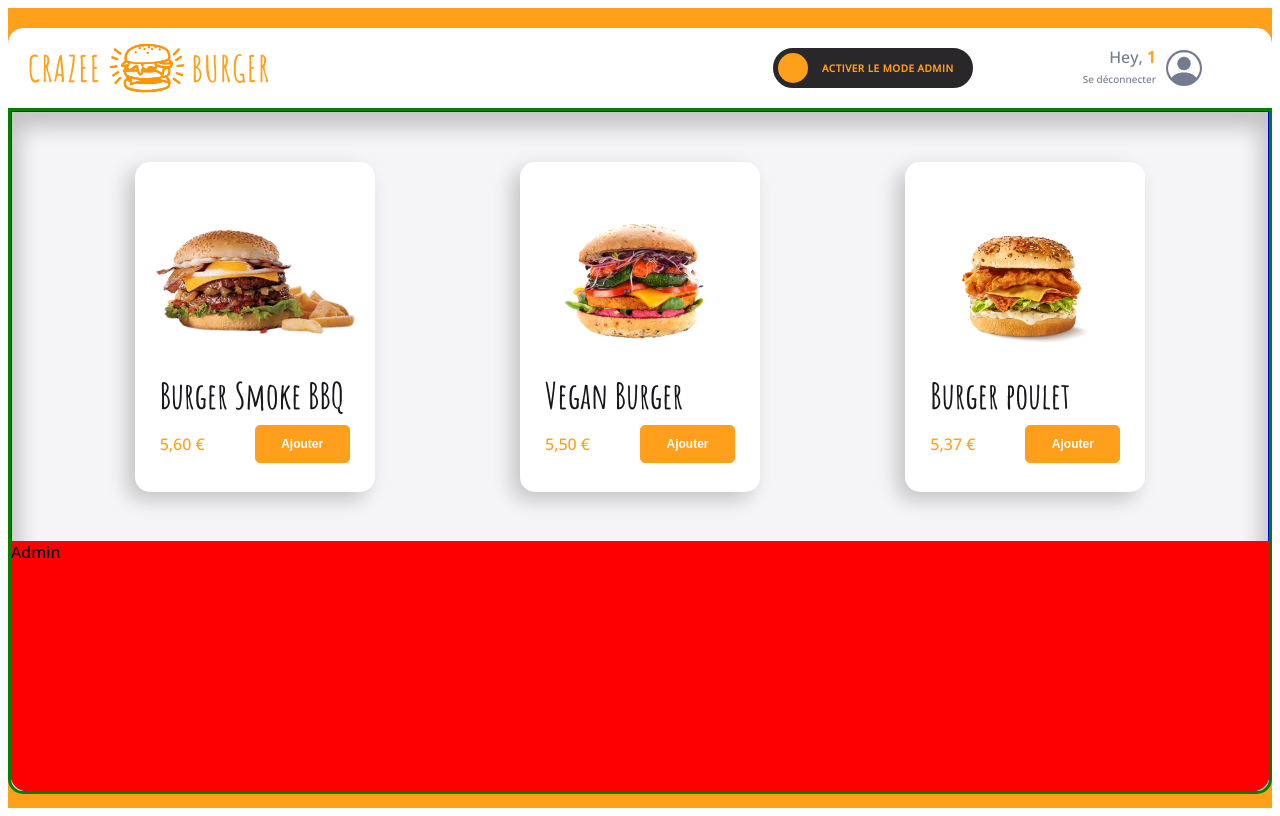
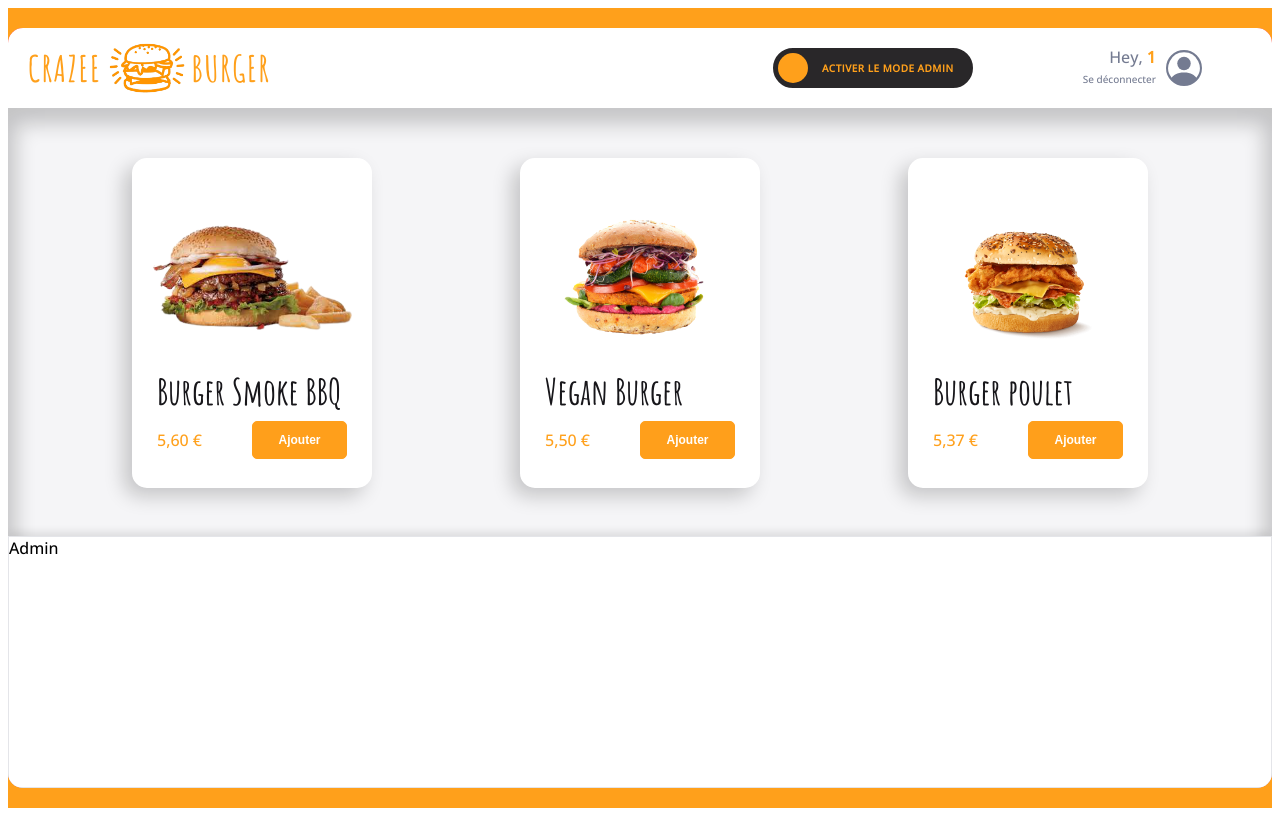
Before and after one commit to kailam-ada/crazee-burger2, a React (Vite) app: page /order/1 in a window 1280 px wide. Built offline with nearby package versions, Linux system fonts and the light colour scheme; grey boxes are pictures that could not be loaded.

Commit message:
💄 F07: MAIN > Add Admin with style

```diff
--- /dev/null
+++ b/src/components/pages/order/Main/Admin/Admin.jsx
@@ -0,0 +1,17 @@
+import styled from "styled-components";
+import { theme } from "../../../../../theme";
+
+export default function Admin() {
+  return <AdminStyled>Admin</AdminStyled>;
+}
+
+const AdminStyled = styled.div`
+  background: ${theme.colors.white};
+  border: 1px solid ${theme.colors.greyLight};
+  box-shadow: ${theme.shadows.subtle};
+  height: 250px;
+  position: absolute;
+  bottom: 0;
+  left: 0;
+  right: 0;
+`;
--- a/src/components/pages/order/Main/Main.jsx
+++ b/src/components/pages/order/Main/Main.jsx
@@ -1,6 +1,7 @@
 import styled from "styled-components";
 import { theme } from "../../../../theme";
 import Menu from "./Menu";
+import Admin from "./Admin/Admin";
 
 export default function Main() {
   return (
@@ -8,14 +9,13 @@ export default function Main() {
       {/* <div className="basket">Basket</div> */}
       <div className="menu-and-admin">
         <Menu />
-        <div className="admin">Admin</div>
+        <Admin />
       </div>
     </MainStyled>
   );
 }
 
 const MainStyled = styled.div`
-  border: 3px solid green;
   background: ${theme.colors.background_white};
   height: calc(95vh - 10vh);
   border-bottom-left-radius: ${theme.borderRadius.extraRound};
@@ -38,14 +38,5 @@ const MainStyled = styled.div`
     display: grid;
     border-bottom-left-radius: ${theme.borderRadius.extraRound};
     border-bottom-right-radius: ${theme.borderRadius.extraRound};
-
-    .admin {
-      background: red;
-      height: 250px;
-      position: absolute;
-      bottom: 0;
-      left: 0;
-      right: 0;
-    }
   }
 `;
--- a/src/components/pages/order/Main/Menu.jsx
+++ b/src/components/pages/order/Main/Menu.jsx
@@ -24,7 +24,6 @@ export default function Menu() {
 }
 
 const MenuStyled = styled.div`
-  border: 1px solid blue;
   background: ${theme.colors.background_white};
   box-shadow: 0px 8px 20px 8px rgba(0, 0, 0, 0.2) inset;
   padding: 50px 50px 150px;
```
